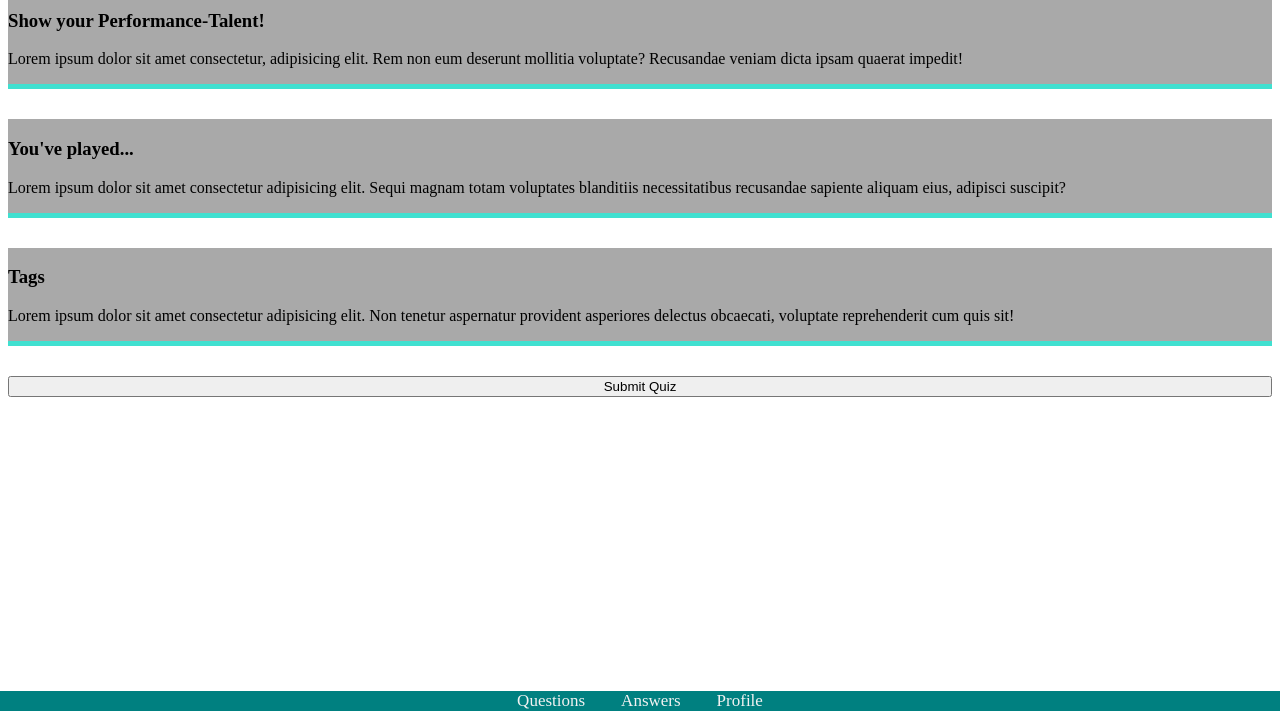
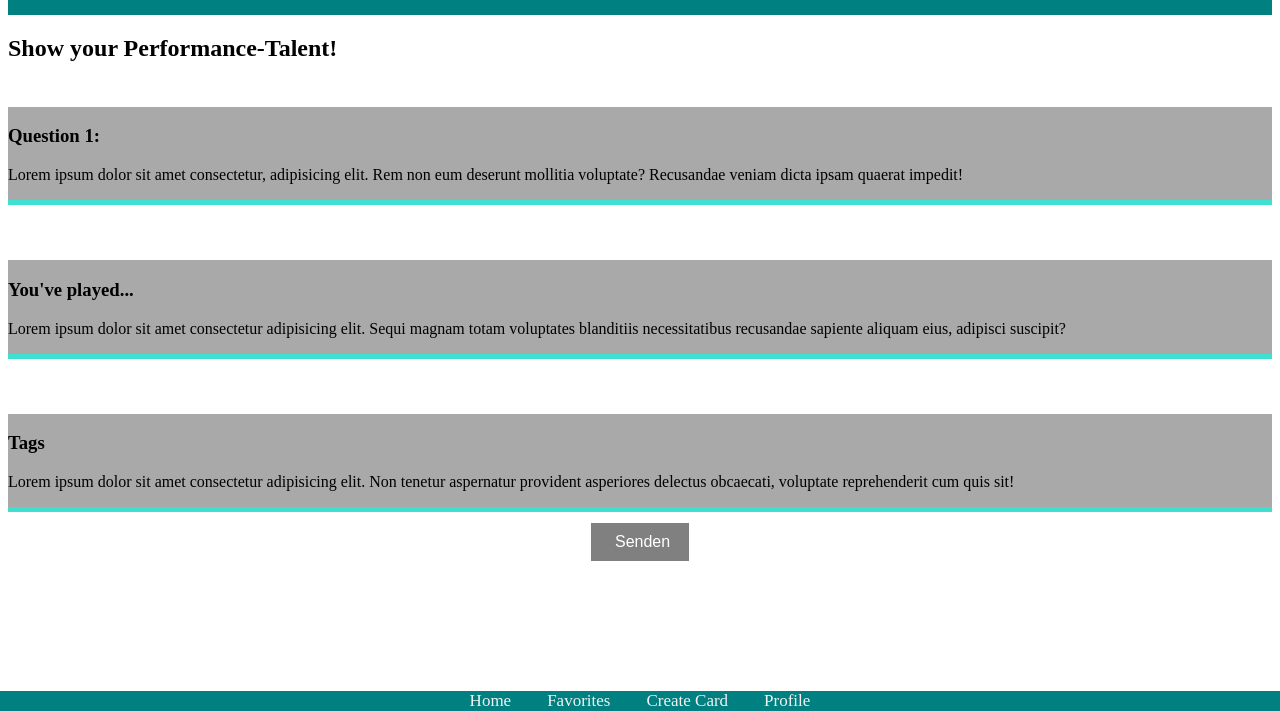
Before and after one commit to emmanuellosch/2021-w2-quizz-app, a website built with Parcel: page src/index.html in a window 1280 px wide. Shown: the part 89-800 px from the top of the page. Built offline with nearby package versions, Linux system fonts and the light colour scheme.

Commit message:
actuall changes

```diff
--- a/src/index.html
+++ b/src/index.html
@@ -5,18 +5,20 @@
     <meta name="viewport" content="width=device-width, initial-scale=1.0">
     <title>Quiz App</title>
     <link rel="stylesheet" href="style.css">
+    <script src="quiz-app.js"></script>
 </head>
 
 <body>
 <header class="header">
     <h1>Theater Quiz</h1>
 </header>
+<h2>Show your Performance-Talent!</h2>
 
 
 <form action="grade.php" method="post" class="quizz">
 
     <div class="quiz quiz-1">
-        <h3>Show your Performance-Talent!</h3>
+        <h3>Question 1: </h3>
         <p>Lorem ipsum dolor sit amet consectetur, adipisicing elit.
             Rem non eum deserunt mollitia voluptate? Recusandae veniam dicta ipsam quaerat impedit!</p>
     </div>
@@ -34,8 +36,7 @@
     </div>
     </div>
 
-    <input type="submit" value="Submit Quiz" />
-
+    <button type="submit" formaction="send.php">Senden</button>
 </form>
 
 
@@ -43,9 +44,10 @@
 
 <footer>
     <div class="nav-footer">
-        <a class="active" href="#questions">Questions</a>
-        <a href="#answers">Answers</a>
-        <a href="#profile">Profile</a>
+        <a class="active" href="index.html">Home</a>
+        <a href="bookmarks.html">Favorites</a>
+        <a href="create.html">Create Card</a>
+        <a href="profile.html">Profile</a>
     </div>
 </footer>
 
--- a/src/style.css
+++ b/src/style.css
@@ -1,9 +1,20 @@
+
+* {
+    box-sizing: border-box;
+  }
+
+* {
+    box-sizing: content-box;
+}
 
 .header {
     background-color: teal;
     color: white;
     float: none;
     text-align: center;
+    width: auto;
+    height: auto;
+    padding: 0.5rem;
 }
 
 .quizz {
@@ -31,6 +42,7 @@ grid-template-columns: repeat(3, auto-fit, minmax(300px, 1fr));
     background-color: darkgrey;
     padding: 0.5 rem;
     border-bottom: turquoise 5px solid;
+    margin-top: 25px;
   }
 
 .nav-footer {
@@ -51,3 +63,26 @@ grid-template-columns: repeat(3, auto-fit, minmax(300px, 1fr));
     text-decoration: none;
     font-size: 17px;
 }
+
+button {
+    background-color: grey;
+    border: none;
+    color: white;
+    padding: 10px 24px;
+    text-align: center;
+    text-decoration: none;
+    display: inline-block;
+    font-size: 16px;
+    width: 50px;
+    margin: 0;
+    position: relative;
+    left: 50%;
+    -ms-transform: translate(-50%, -50%);
+    transform: translate(-50%, -50%);
+}
+
+button:active {
+  background-color:turquoise;
+  box-shadow: 0 5px #666;
+  transform: translateY(4px);
+  }
```
Also changed, not shown: src/bookmarks.html (added, +11 -0 lines), src/create.html (added, +11 -0 lines), src/profile.html (added, +11 -0 lines), src/quiz-app.js (added).
